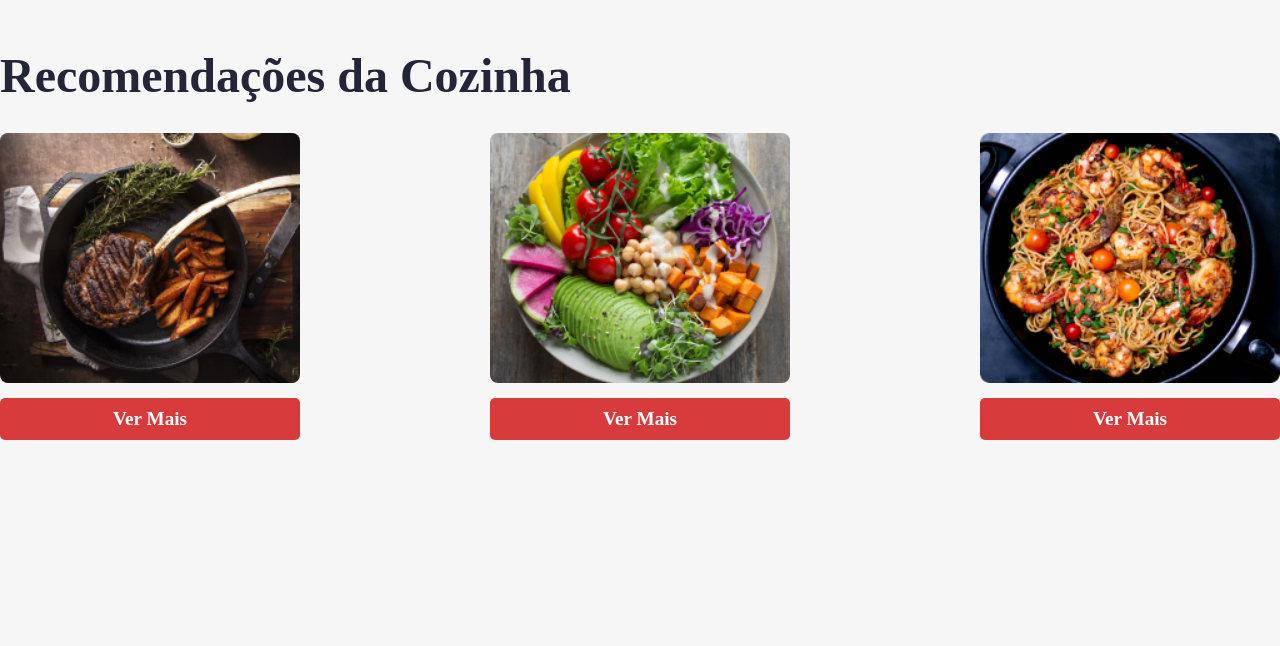
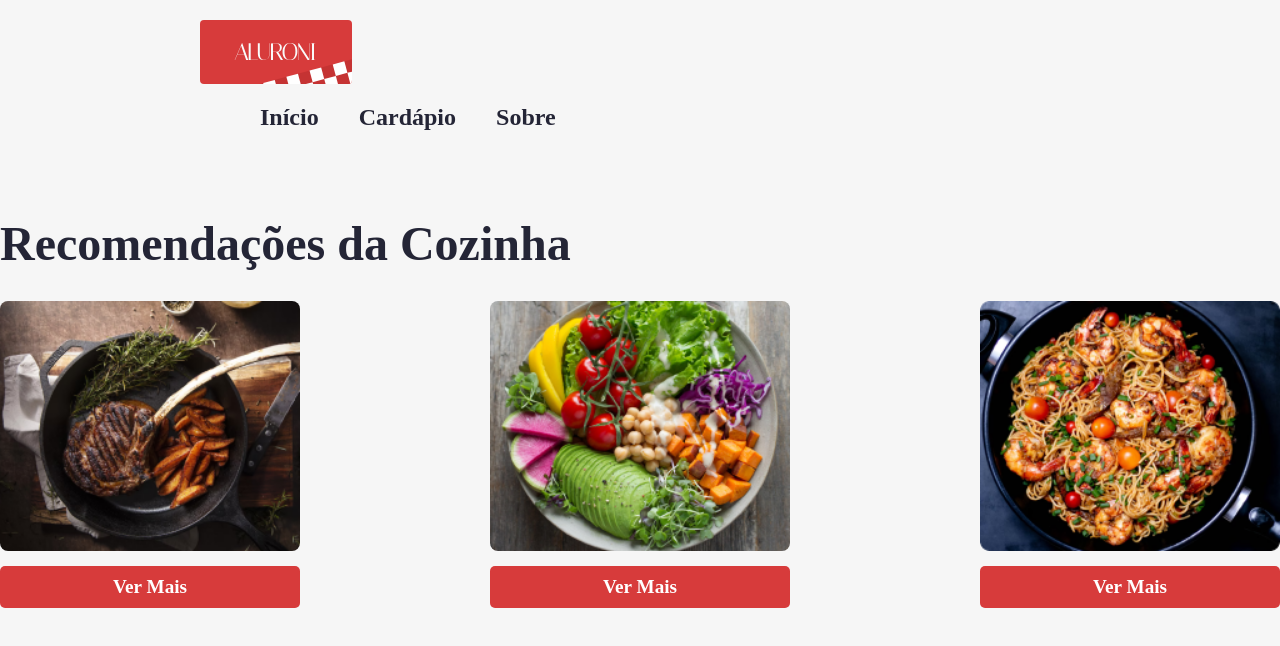
Before and after one commit to Chikrem/react-aluroni-router, a React (Create React App) app: page / in a window 1280 px wide. Shown: the top 646 px of the page. Built offline with nearby package versions, Linux system fonts and the light colour scheme; a web font is replaced by a local one.

Commit message:
Reaproveitando Menu com react-router

```diff
--- /dev/null
+++ b/src/common/menu/Menu.module.scss
@@ -0,0 +1,36 @@
+@import 'styles/variaveis';
+@import "styles/breakpoints";
+
+.menu {
+    padding: 20px $padding-horizontal;
+    @media (max-width: $desktop_xsm) {
+      padding: 20px $padding-horizontal-mobile;
+    }
+    @media (min-width: $desktop_xsm) and (max-width: $desktop_sm) {
+      padding: 20px $padding-horizontal-sm;
+    }
+    @media (min-width: $desktop_sm) and (max-width: $desktop_md) {
+      padding: 20px $padding-horizontal-md;
+    }
+
+    &__list {
+      align-items: center;
+      display: flex;
+    }
+    &__link {
+      list-style-type: none;
+      padding: 0 20px;
+      a {
+        color: $dark;
+        cursor: pointer;
+        font-size: 24px;
+        font-weight: 600;
+        text-decoration: none;
+        transition: .2s ease;
+        &:hover {
+          color: $dark-grey;
+        }
+      }
+    }
+
+  }
--- /dev/null
+++ b/src/common/menu/index.tsx
@@ -0,0 +1,32 @@
+import { ReactComponent as Logo } from 'assets/logo.svg';
+import styles from './Menu.module.scss';
+
+export default function Menu() {
+  const rotas = [
+    {
+      label: 'Início',
+      to: '/',
+    },
+    {
+      label: 'Cardápio',
+      to: '/cardapio',
+    },
+    {
+      label: 'Sobre',
+      to: '/sobre',
+    },
+  ];
+
+  return (
+    <nav className={styles.menu}>
+      <Logo />
+      <ul className={styles.menu__list}>
+        {rotas.map((rota, index) => (
+          <li key={index} className={styles.menu__link}>
+            <a href={rota.to}>{rota.label}</a>
+          </li>
+        ))}
+      </ul>
+    </nav>
+  );
+}
--- a/src/pages/Cardapio/Cardapio.module.scss
+++ b/src/pages/Cardapio/Cardapio.module.scss
@@ -1,18 +1,7 @@
 @import "styles/variaveis";
 @import "styles/breakpoints";
 
-.menu {
-  padding: 20px $padding-horizontal;
-  @media (max-width: $desktop_xsm) {
-    padding: 20px $padding-horizontal-mobile;
-  }
-  @media (min-width: $desktop_xsm) and (max-width: $desktop_sm) {
-    padding: 20px $padding-horizontal-sm;
-  }
-  @media (min-width: $desktop_sm) and (max-width: $desktop_md) {
-    padding: 20px $padding-horizontal-md;
-  }
-}
+
 
 .header {
   align-items: center;
--- a/src/pages/Cardapio/index.tsx
+++ b/src/pages/Cardapio/index.tsx
@@ -1,10 +1,10 @@
 import styles from './Cardapio.module.scss';
-import { ReactComponent as Logo } from 'assets/logo.svg';
 import Buscador from './Buscador';
 import { useState } from 'react';
 import Filtros from './Filtros';
 import Ordenador from './Ordenador';
 import Itens from './Itens';
+import Menu from 'common/menu';
 
 export default function Cardapio() {
   const [busca, setBusca] = useState('');
@@ -12,9 +12,6 @@
   const [ordenador, setOrdenador] = useState('');
   return (
     <main>
-      <nav className={styles.menu}>
-        <Logo />
-      </nav>
       <header className={styles.header}>
         <div className={styles.header__text}>
           A casa do código e da massa
--- a/src/pages/Inicio/index.tsx
+++ b/src/pages/Inicio/index.tsx
@@ -1,3 +1,4 @@
+import Menu from 'common/menu';
 import cardapio from '../../data/cardapio.json';
 import styles from './Inicio.module.scss';
 
@@ -8,6 +9,7 @@
     .splice(0, 3);
 
   return (
+    <>
       <section>
         <h3 className={styles.titulo}>Recomendações da Cozinha</h3>
         <div className={styles.recomendados}>
@@ -21,6 +23,7 @@
           ))}
         </div>
       </section>
+    </>
   );
 }
 
--- a/src/routes.js
+++ b/src/routes.js
@@ -1,9 +1,11 @@
 import {BrowserRouter as Router, Routes, Route} from 'react-router-dom';import  Inicio  from 'pages/Inicio';
 import Cardapio from 'pages/Cardapio';
+import Menu from './common/menu/index';
 
 export default function AppRouter() {
   return (
     <Router>
+      <Menu />
       <Routes>
         <Route path="/" element={<Inicio />} />
         <Route path="/Cardapio" element={<Cardapio />} />
```
Lines whose indentation alone changed are shown as unchanged.
